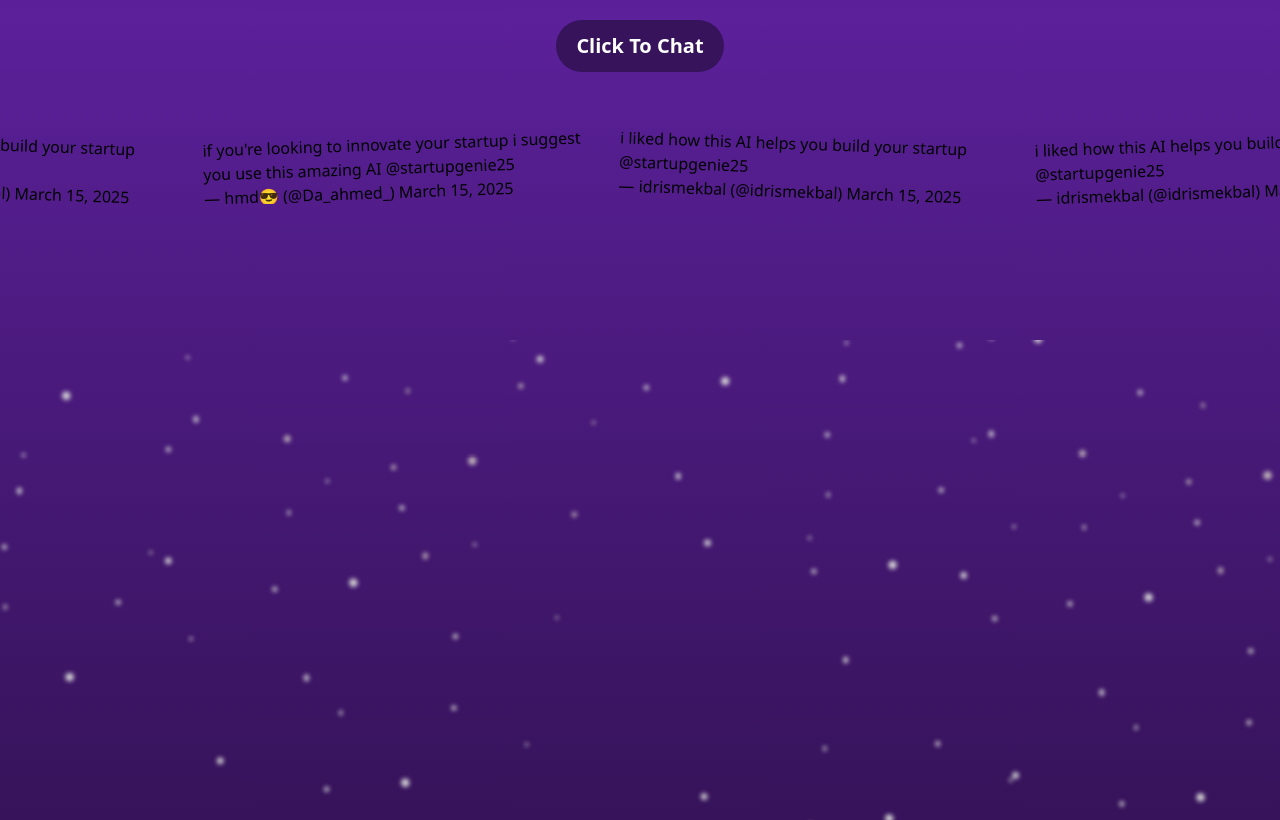
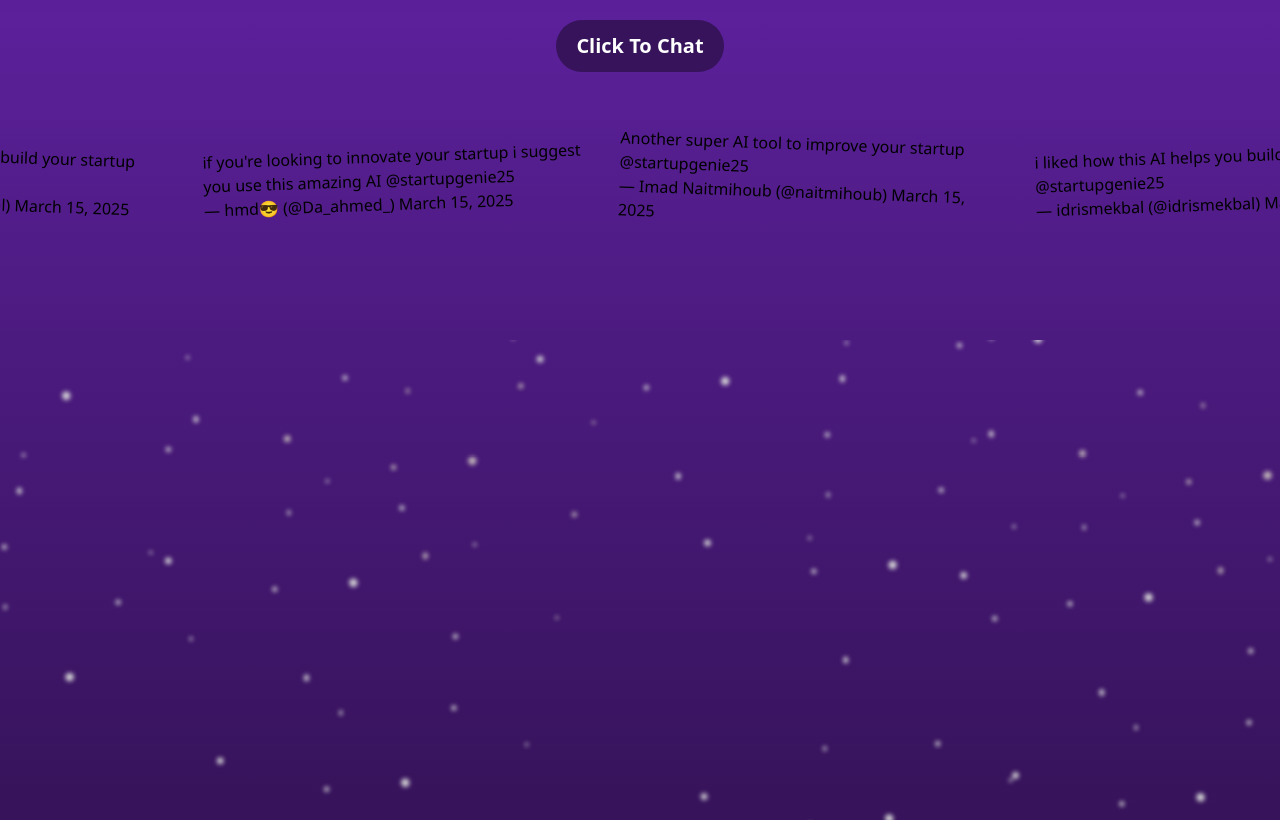
Before and after one commit to mekbalidris/ChatBot, a React (Vite) app in the folder front-end/: page / in a window 1280 px wide. Shown: the part 780-1600 px from the top of the page. Built offline with nearby package versions, Linux system fonts and the light colour scheme; a web font is replaced by a local one.

Commit message:
added imad`s tweet

```diff
--- a/front-end/src/App.jsx
+++ b/front-end/src/App.jsx
@@ -21,7 +21,7 @@ function App() {
         <Route path="/login" element={<Login />} />
         <Route path="/register" element={<Register />} />
         <Route path='/' element={<Home />} />
-        <Route path='/chatPage' element={<ChatPage />} />
+        <Route path='/chatpage' element={<ChatPage />} />
       </Routes>
     </>
   )
--- a/front-end/src/pages/Home.jsx
+++ b/front-end/src/pages/Home.jsx
@@ -83,11 +83,8 @@ export default function Home() {
 
           {/* Tweet Block 3 */}
           <div className="mx-4 w-64 sm:w-80 md:w-96 rotate-2 hover:rotate-0 transition-all duration-500">
-            <blockquote className="twitter-tweet">
-              <p lang="en" dir="ltr">i liked how this AI helps you build your startup <a href="https://twitter.com/startupgenie25?ref_src=twsrc%5Etfw">@startupgenie25</a></p>
-              &mdash; idrismekbal (@idrismekbal) <a href="https://twitter.com/idrismekbal/status/1900956305143071049?ref_src=twsrc%5Etfw">March 15, 2025</a>
-            </blockquote>
-            <script async src="https://platform.twitter.com/widgets.js" charset="utf-8"></script>
+          <blockquote class="twitter-tweet"><p lang="en" dir="ltr">Another super AI tool to improve your startup <a href="https://twitter.com/startupgenie25?ref_src=twsrc%5Etfw">@startupgenie25</a></p>&mdash; Imad Naitmihoub (@naitmihoub) <a href="https://twitter.com/naitmihoub/status/1901029306513715679?ref_src=twsrc%5Etfw">March 15, 2025</a></blockquote>
+          <script async src="https://platform.twitter.com/widgets.js" charset="utf-8"></script>
           </div>
 
           {/* Tweet Block 4 */}
```
